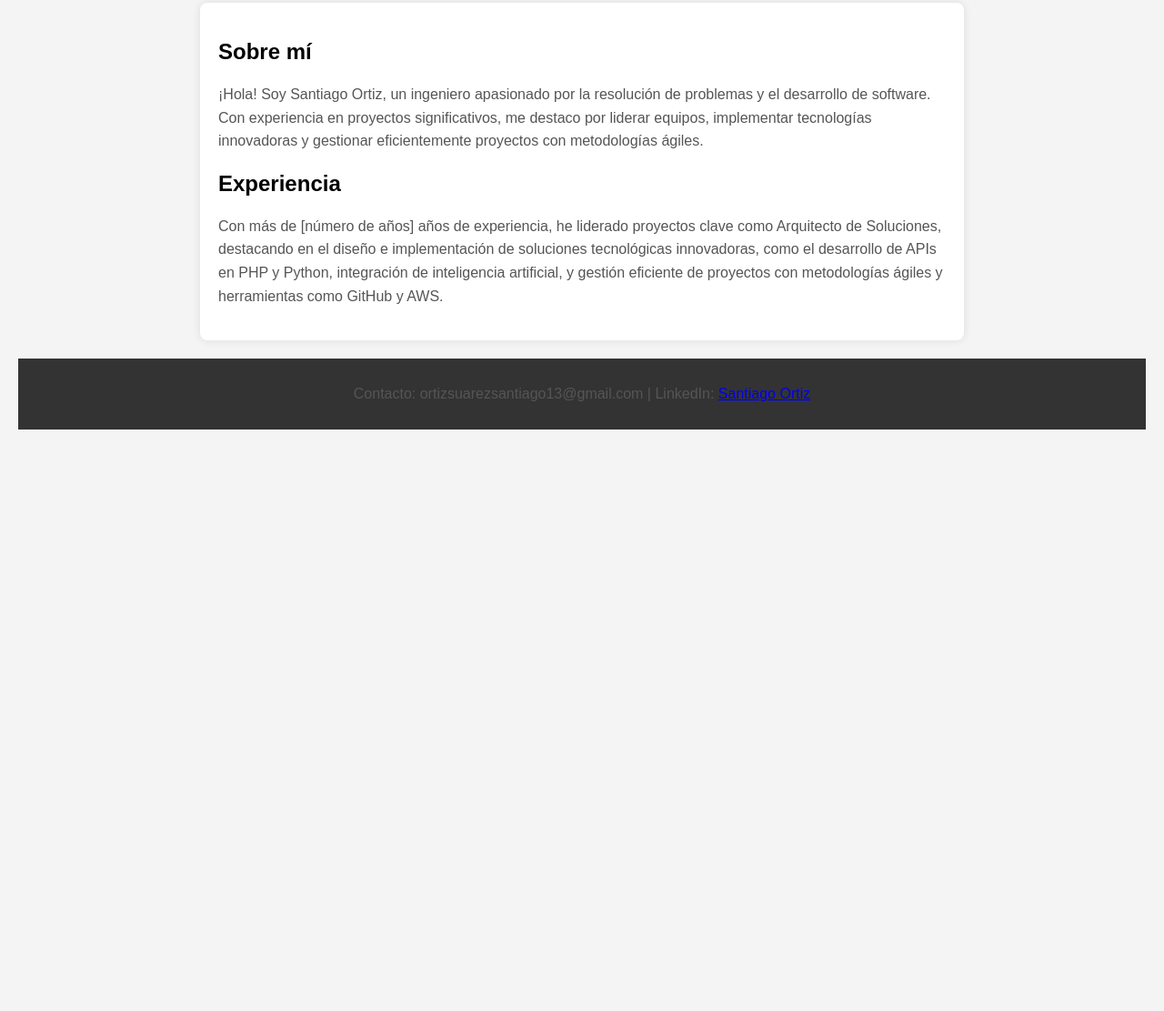
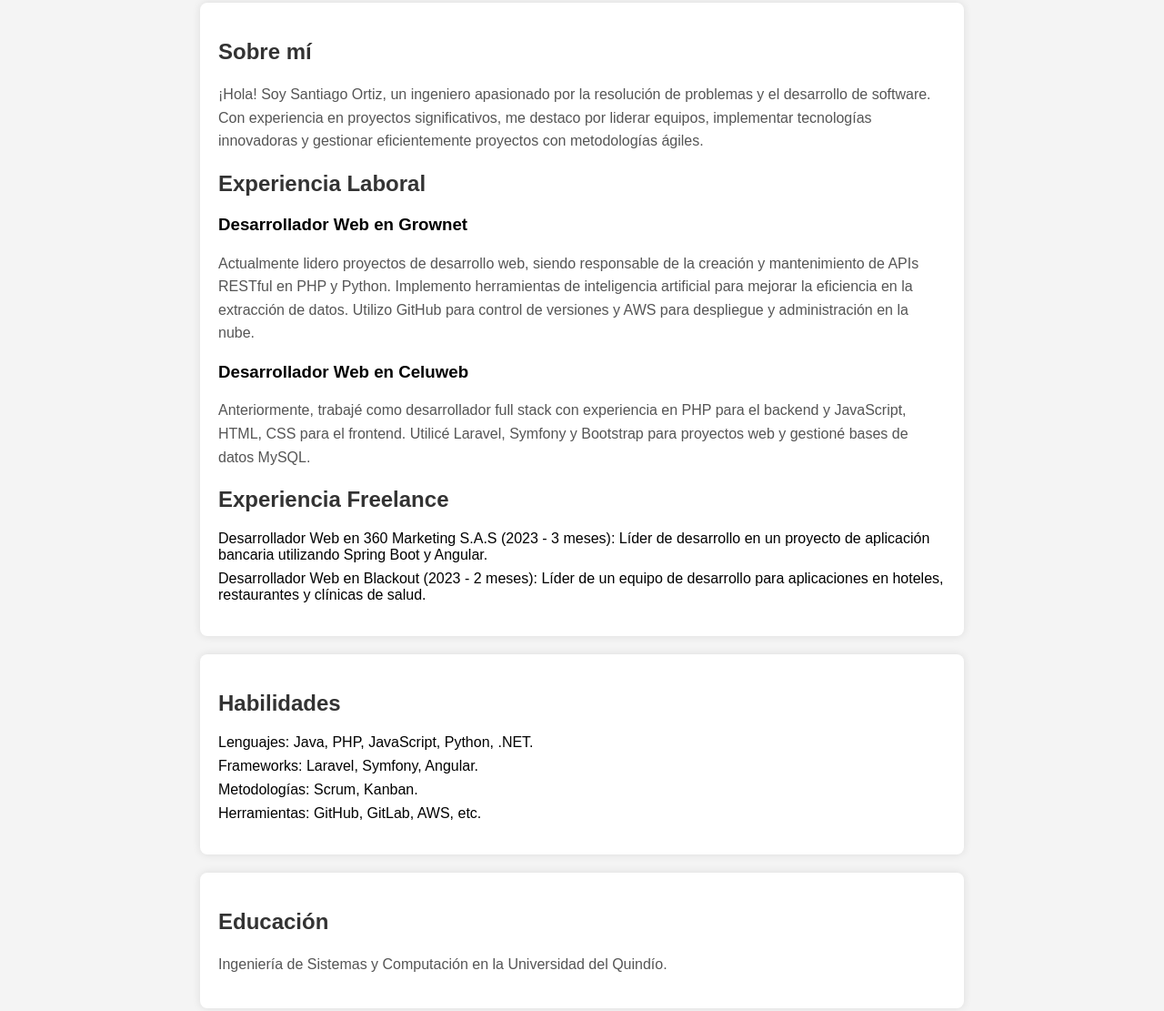
Before and after one commit to saorsu13/saorsu13.github.io, a plain HTML site: page index.html in a window 1280 px wide. Shown: the part 198-1309 px from the top of the page at 91% size. Before the commit the page ends 800 px from the top, so only its background shows below. Drawn offline with Linux system fonts and the light colour scheme.

Commit message:
Correccion inicial del portafolio

```diff
--- a/index.html
+++ b/index.html
@@ -28,13 +28,22 @@
             box-shadow: 0 0 10px rgba(0, 0, 0, 0.1);
         }
 
-        h1 {
+        h1, h2 {
             color: #333;
         }
 
         p {
             line-height: 1.6;
             color: #555;
+        }
+
+        ul {
+            list-style: none;
+            padding: 0;
+        }
+
+        li {
+            margin-bottom: 8px;
         }
 
         footer {
@@ -56,8 +65,37 @@
         <h2>Sobre mí</h2>
         <p>¡Hola! Soy Santiago Ortiz, un ingeniero apasionado por la resolución de problemas y el desarrollo de software. Con experiencia en proyectos significativos, me destaco por liderar equipos, implementar tecnologías innovadoras y gestionar eficientemente proyectos con metodologías ágiles.</p>
 
-        <h2>Experiencia</h2>
-        <p>Con más de [número de años] años de experiencia, he liderado proyectos clave como Arquitecto de Soluciones, destacando en el diseño e implementación de soluciones tecnológicas innovadoras, como el desarrollo de APIs en PHP y Python, integración de inteligencia artificial, y gestión eficiente de proyectos con metodologías ágiles y herramientas como GitHub y AWS.</p>
+        <h2>Experiencia Laboral</h2>
+        <h3>Desarrollador Web en Grownet</h3>
+        <p>Actualmente lidero proyectos de desarrollo web, siendo responsable de la creación y mantenimiento de APIs RESTful en PHP y Python. Implemento herramientas de inteligencia artificial para mejorar la eficiencia en la extracción de datos. Utilizo GitHub para control de versiones y AWS para despliegue y administración en la nube.</p>
+
+        <h3>Desarrollador Web en Celuweb</h3>
+        <p>Anteriormente, trabajé como desarrollador full stack con experiencia en PHP para el backend y JavaScript, HTML, CSS para el frontend. Utilicé Laravel, Symfony y Bootstrap para proyectos web y gestioné bases de datos MySQL.</p>
+
+        <!-- Agrega más experiencias laborales según tu historial -->
+
+        <h2>Experiencia Freelance</h2>
+        <ul>
+            <li>Desarrollador Web en 360 Marketing S.A.S (2023 - 3 meses): Líder de desarrollo en un proyecto de aplicación bancaria utilizando Spring Boot y Angular.</li>
+            <li>Desarrollador Web en Blackout (2023 - 2 meses): Líder de un equipo de desarrollo para aplicaciones en hoteles, restaurantes y clínicas de salud.</li>
+            <!-- Agrega más experiencias freelance según tu historial -->
+        </ul>
+    </section>
+
+    <section>
+        <h2>Habilidades</h2>
+        <ul>
+            <li>Lenguajes: Java, PHP, JavaScript, Python, .NET.</li>
+            <li>Frameworks: Laravel, Symfony, Angular.</li>
+            <li>Metodologías: Scrum, Kanban.</li>
+            <li>Herramientas: GitHub, GitLab, AWS, etc.</li>
+            <!-- Agrega más habilidades según tus conocimientos -->
+        </ul>
+    </section>
+
+    <section>
+        <h2>Educación</h2>
+        <p>Ingeniería de Sistemas y Computación en la Universidad del Quindío.</p>
     </section>
 
     <footer>
```
